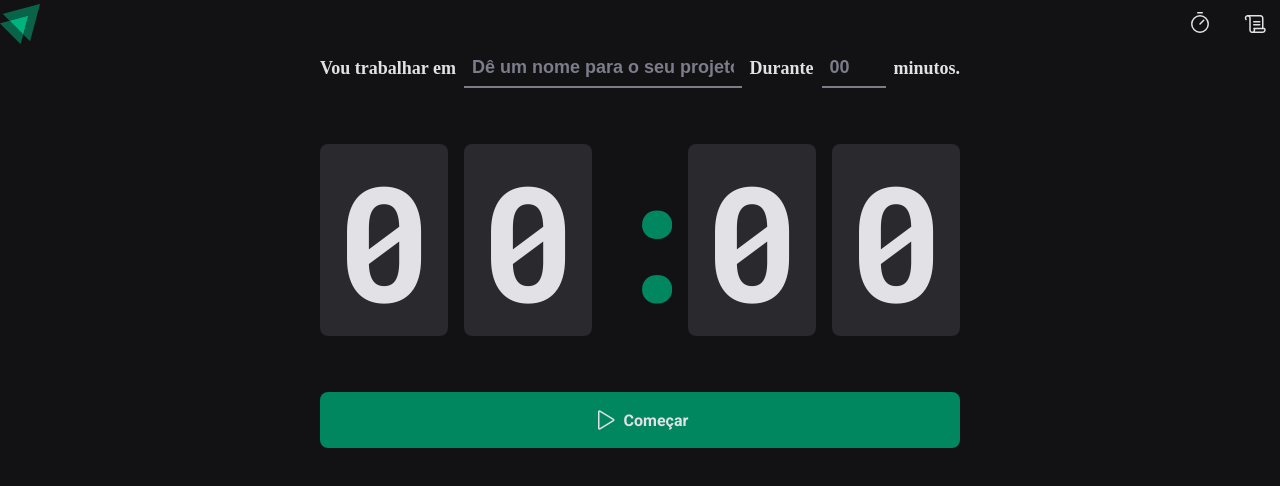
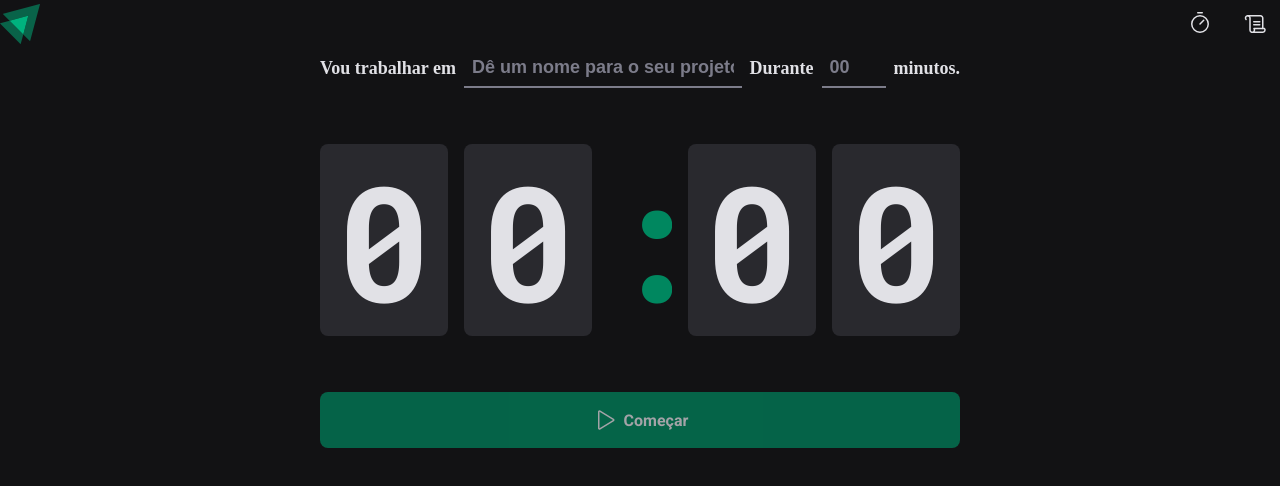
Before and after one commit to alesandraisla/ReactJs-Timer-Rocketseat, a React (Vite) app: page / in a window 1280 px wide. Shown: the top 486 px of the page. Built offline with nearby package versions, Linux system fonts and the light colour scheme.

Commit message:
Bibliotecas de validação

```diff
--- a/package.json
+++ b/package.json
@@ -10,11 +10,14 @@
     "lint": "eslint src --ext .ts,.tsx"
   },
   "dependencies": {
+    "@hookform/resolvers": "^2.9.8",
     "phosphor-react": "^1.4.1",
     "react": "^18.2.0",
     "react-dom": "^18.2.0",
+    "react-hook-form": "^7.37.0",
     "react-router-dom": "^6.4.1",
-    "styled-components": "^5.3.6"
+    "styled-components": "^5.3.6",
+    "zod": "^3.19.1"
   },
   "devDependencies": {
     "@rocketseat/eslint-config": "^1.1.3",
--- a/src/pages/Home/index.tsx
+++ b/src/pages/Home/index.tsx
@@ -1,4 +1,7 @@
 import { Play } from 'phosphor-react'
+import { useForm } from 'react-hook-form'
+import { zodResolver } from '@hookform/resolvers/zod'
+import * as zod from 'zod'
 import {
   CountdownContainer,
   FormContainer,
@@ -9,25 +12,45 @@
   TaskInput,
 } from './style'
 
+const newCycleValidationSchema = zod.object({
+  task: zod.string().min(1, 'Informe a tarefa'),
+  minutesAmount: zod
+    .number()
+    .min(5, 'O ciclo precisa ser de no mínimo 5 minutos')
+    .max(60, 'O ciclo precisa ser de no máximo 60 minutos'),
+})
+
 export function Home() {
+  const { register, handleSubmit, watch, formState } = useForm({
+    resolver: zodResolver(newCycleValidationSchema),
+  })
+
+  function handleCreateNewCycle(data: any) {
+    console.log(data)
+  }
+
+  console.log(formState.errors)
+
+  const task = watch('task')
+  const isSubmitDisabled = !task
+
   return (
     <HomeContainer>
-      <form action="">
+      <form action="" onSubmit={handleSubmit(handleCreateNewCycle)}>
         <FormContainer>
           <label htmlFor="task">Vou trabalhar em</label>
           <TaskInput
             id="task"
             list="task-suggestions"
             placeholder="Dê um nome para o seu projeto"
+            {...register('task')}
           />
-
           <datalist id="task-suggestions">
             <option value="Projeto 1" />
             <option value="Projeto 2" />
             <option value="Projeto 3" />
             <option value="Projeto 4" />
           </datalist>
-
           <label htmlFor="minutesAmount">Durante</label>
           <MinutesAmountInput
             type="number"
@@ -36,8 +59,8 @@
             step={5}
             min={5}
             max={60}
+            {...register('minutesAmount', { valueAsNumber: true })}
           />
-
           <span>minutos.</span>
         </FormContainer>
 
@@ -49,7 +72,7 @@
           <span>0</span>
         </CountdownContainer>
 
-        <StartCountdownButton type="submit">
+        <StartCountdownButton disabled={isSubmitDisabled} type="submit">
           <Play size={24} />
           Começar
         </StartCountdownButton>
```
Also changed, not shown: 1 other file (tests, documents, lock files or other folders).
